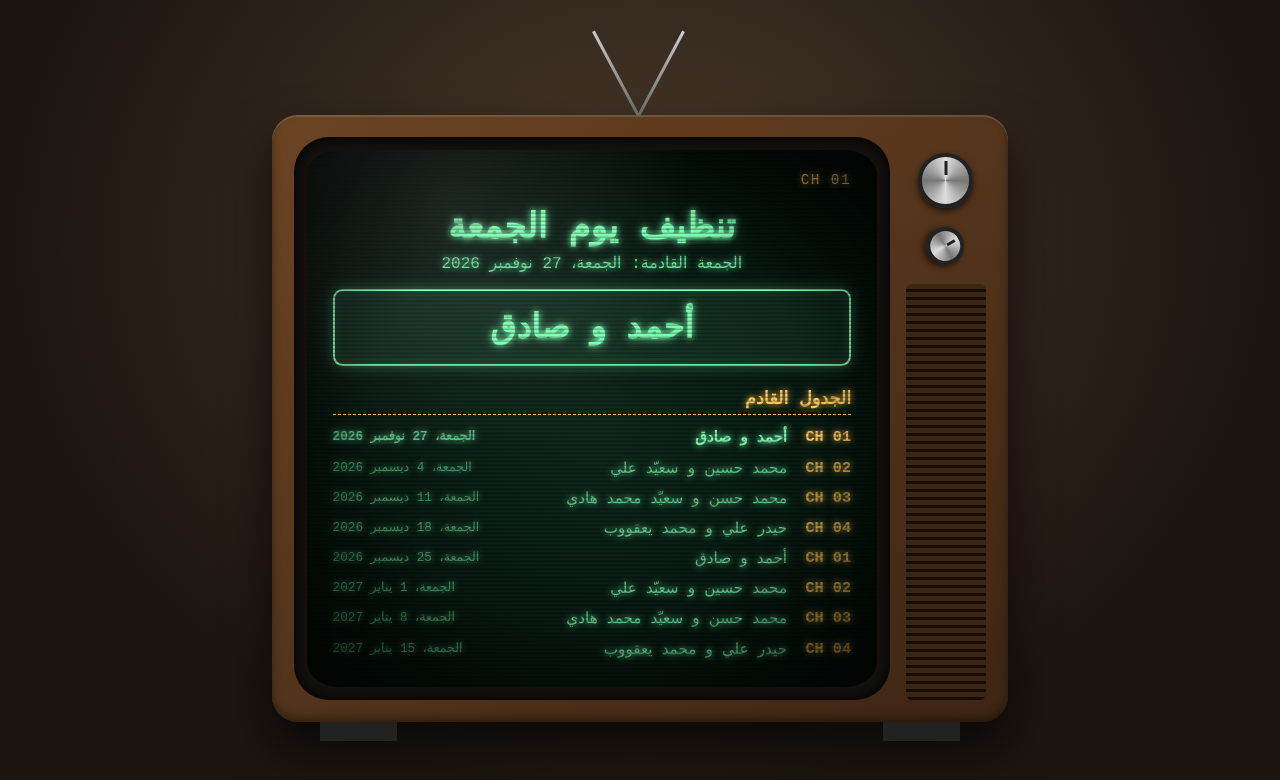
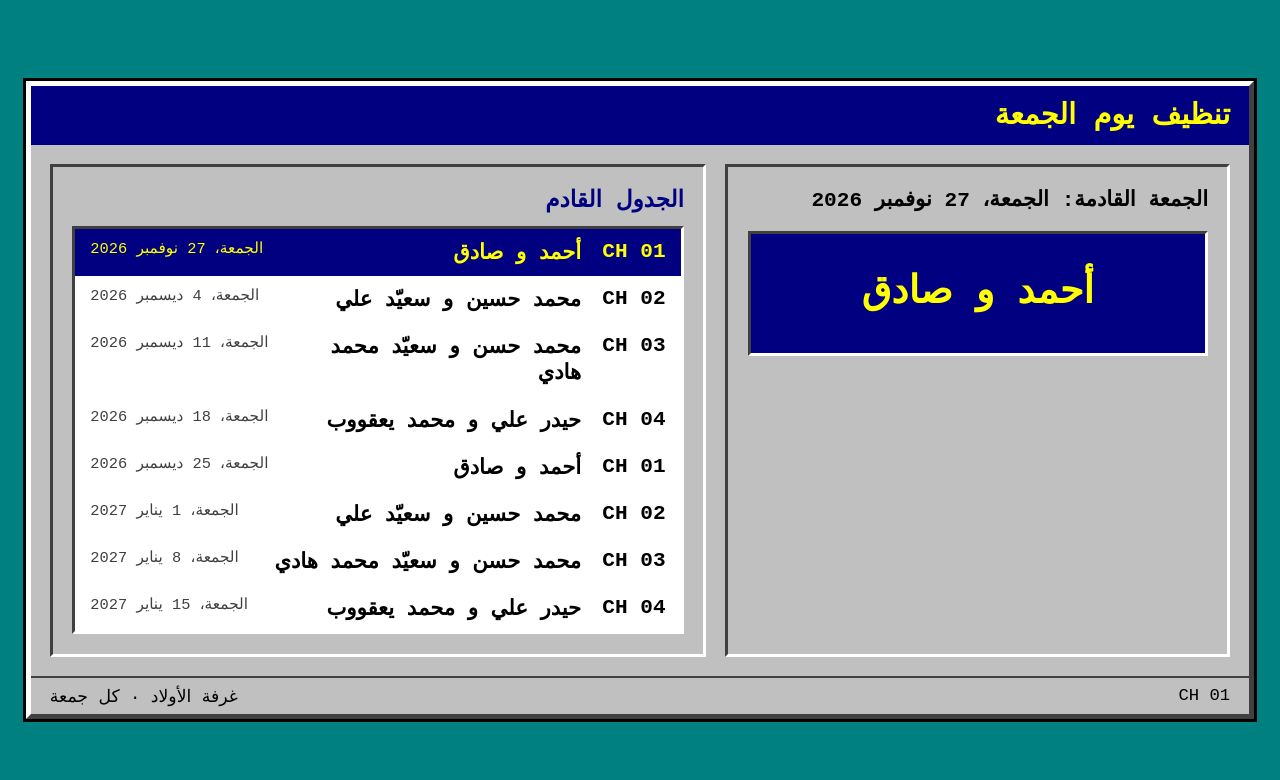
Before and after one commit to HaidarAli147/abu_jalal, a plain HTML site: page index.html in a window 1280 px wide. Drawn offline with Linux system fonts and the light colour scheme.

```diff
--- a/index.html
+++ b/index.html
@@ -7,29 +7,19 @@
 <link rel="stylesheet" href="style.css">
 </head>
 <body>
-<main class="tv">
-  <div class="antenna" aria-hidden="true"></div>
-  <div class="cabinet">
-    <div class="bezel">
-      <div class="screen">
-        <header class="bar">
-          <span class="ch" id="ch">CH 01</span>
-          <span class="live">● على الهواء</span>
-        </header>
-        <h1>تنظيف يوم الجمعة</h1>
-        <p id="label"></p>
-        <div class="now" id="now"></div>
-        <h2>الجدول القادم</h2>
-        <ol id="list"></ol>
-      </div>
-    </div>
-    <aside class="panel" aria-hidden="true">
-      <div class="knob"></div>
-      <div class="knob small"></div>
-      <div class="grill"></div>
-    </aside>
+<main class="set">
+  <header class="title">تنظيف يوم الجمعة</header>
+  <div class="body">
+    <section class="panel">
+      <p id="label"></p>
+      <div class="now" id="now"></div>
+    </section>
+    <section class="panel">
+      <h2>الجدول القادم</h2>
+      <ol id="list"></ol>
+    </section>
   </div>
-  <div class="legs" aria-hidden="true"></div>
+  <footer class="status"><span id="ch">CH 01</span><span>غرفة الأولاد · كل جمعة</span></footer>
 </main>
 <script src="script.js"></script>
 </body>
--- a/style.css
+++ b/style.css
@@ -1,110 +1,54 @@
+/* Matches the Retro TV set-top theme: teal surround, silver bevels,
+   navy selection, yellow highlight, monospace type. Sized in rem so it
+   stays readable from the sofa on a 22" screen. */
 :root{
-  --phosphor:#7dffb2;
-  --amber:#ffc857;
-  --wood:#6b4423;
-  --wood-dark:#3d2514;
+  --teal:#008080; --silver:#c0c0c0; --navy:#000080;
+  --yellow:#ffff00; --shade:#404040; --white:#fff;
 }
+html{font-size:clamp(14px,1.5vw,28px)}
 *{box-sizing:border-box}
 body{
-  margin:0;
-  min-height:100vh;
-  display:grid;
-  place-items:center;
-  padding:2rem 1rem;
-  background:radial-gradient(ellipse at 50% 30%,#4a3a2a 0%,#1c1510 70%);
+  margin:0;min-height:100vh;padding:2rem 1rem;
+  display:grid;place-items:center;
+  background:var(--teal);color:#000;
   font-family:"Courier New",ui-monospace,monospace;
 }
-
-/* ---- TV body ---- */
-.tv{width:100%;max-width:46rem;position:relative;padding-top:3.5rem}
-.antenna{position:absolute;top:0;left:50%;width:0;height:0}
-.antenna::before,.antenna::after{
-  content:"";position:absolute;bottom:-3.6rem;width:3px;height:6rem;
-  background:linear-gradient(#ccc,#666);transform-origin:bottom;
+.set{
+  width:100%;max-width:64rem;background:var(--silver);
+  border:.3rem solid;border-color:var(--white) var(--shade) var(--shade) var(--white);
+  outline:.2rem solid #000;
 }
-.antenna::before{transform:rotate(-28deg)}
-.antenna::after{transform:rotate(28deg)}
-.cabinet{
-  direction:ltr; /* keep knobs on the right even though the page is RTL */
-  display:flex;gap:1rem;padding:1.4rem;border-radius:1.6rem;
-  background:linear-gradient(145deg,var(--wood),var(--wood-dark));
-  box-shadow:0 1.5rem 3rem #000a,inset 0 2px 0 #ffffff22,inset 0 -4px 8px #0006;
+.title{
+  background:var(--navy);color:var(--yellow);
+  font-size:1.5rem;font-weight:700;padding:.6rem 1rem;
 }
-.bezel{
-  flex:1;padding:.8rem;border-radius:2.2rem;background:#14110e;
-  box-shadow:inset 0 0 1rem #000;
+.body{display:grid;grid-template-columns:1fr 1.3fr;gap:1rem;padding:1rem}
+.panel{
+  background:var(--silver);padding:1rem;
+  border:.2rem solid;border-color:var(--shade) var(--white) var(--white) var(--shade);
+}
+#label{margin:0 0 1rem;font-size:1.1rem;font-weight:700}
+.now{
+  background:var(--navy);color:var(--yellow);
+  font-size:2rem;font-weight:700;line-height:1.5;text-align:center;
+  padding:1.6rem 1rem;
+  border:.2rem solid;border-color:var(--shade) var(--white) var(--white) var(--shade);
+}
+h2{margin:0 0 .6rem;font-size:1.2rem;color:var(--navy)}
+ol{list-style:none;margin:0;padding:0;background:var(--white);
+  border:.2rem solid;border-color:var(--shade) var(--white) var(--white) var(--shade)}
+li{display:flex;gap:.8rem;padding:.55rem .8rem;font-size:1.1rem;font-weight:700}
+li b{min-width:3.6rem}
+li small{margin-inline-start:auto;font-size:.8rem;font-weight:400;color:var(--shade);white-space:nowrap}
+li.me{background:var(--navy);color:var(--yellow)}
+li.me small{color:var(--yellow)}
+.status{
+  display:flex;justify-content:space-between;padding:.4rem 1rem;
+  font-size:.9rem;border-top:.15rem solid var(--shade);
 }
 
-/* ---- Screen ---- */
-.screen{
-  direction:rtl;position:relative;overflow:hidden;
-  min-height:28rem;padding:1.4rem 1.6rem;border-radius:2rem / 1.6rem;
-  color:var(--phosphor);
-  background:radial-gradient(ellipse at center,#0f2a1d 0%,#04100a 85%);
-  text-shadow:0 0 6px var(--phosphor),0 0 14px #7dffb255;
-  animation:on .9s ease-out,flicker 5s infinite;
-}
-.screen::before{ /* scanlines */
-  content:"";position:absolute;inset:0;pointer-events:none;z-index:2;
-  background:repeating-linear-gradient(#0000 0 2px,#00000040 3px 4px);
-}
-.screen::after{ /* vignette + glass glare */
-  content:"";position:absolute;inset:0;pointer-events:none;z-index:3;
-  background:
-    radial-gradient(ellipse at 25% 10%,#ffffff18,#0000 40%),
-    radial-gradient(ellipse at center,#0000 55%,#000b 100%);
-}
-.screen>*{position:relative;z-index:1}
-
-.bar{display:flex;justify-content:space-between;font-size:.9rem;color:var(--amber);
-  text-shadow:0 0 6px var(--amber);letter-spacing:.1em}
-.live{animation:blink 1.4s steps(1) infinite}
-h1{margin:1rem 0 .2rem;font-size:clamp(1.5rem,5vw,2.2rem);text-align:center}
-h2{margin:1.4rem 0 .5rem;font-size:1.1rem;color:var(--amber);text-shadow:0 0 6px var(--amber);
-  border-bottom:1px dashed currentColor;padding-bottom:.3rem}
-#label{text-align:center;margin:0 0 1rem;opacity:.85}
-.now{
-  text-align:center;font-size:clamp(1.4rem,5.5vw,2.1rem);font-weight:700;
-  padding:1rem;border:2px solid currentColor;border-radius:.6rem;
-  background:#7dffb214;box-shadow:0 0 14px #7dffb255,inset 0 0 14px #7dffb222;
-}
-ol{list-style:none;margin:0;padding:0}
-li{display:flex;gap:.8rem;padding:.35rem 0;font-size:.95rem;opacity:.75}
-li b{color:var(--amber);min-width:3.2rem;text-shadow:0 0 6px var(--amber)}
-li small{opacity:.7;margin-inline-start:auto;white-space:nowrap}
-li.me{opacity:1;font-weight:700}
-
-/* ---- Side panel ---- */
-.panel{width:5rem;display:flex;flex-direction:column;align-items:center;gap:1.2rem;padding-top:1rem}
-.knob{
-  width:3.4rem;height:3.4rem;border-radius:50%;
-  background:conic-gradient(#ddd,#777,#ddd,#777,#ddd);
-  border:4px solid #222;box-shadow:0 3px 6px #000a;position:relative;
-}
-.knob::after{content:"";position:absolute;top:4px;left:50%;width:3px;height:30%;
-  background:#222;transform:translateX(-50%)}
-.knob.small{width:2.4rem;height:2.4rem;transform:rotate(60deg)}
-.grill{flex:1;width:100%;min-height:5rem;border-radius:.4rem;
-  background:repeating-linear-gradient(#0000 0 5px,#000a 5px 8px),var(--wood-dark)}
-.legs{height:1.2rem;margin:0 3rem;
-  background:linear-gradient(90deg,#222 0 12%,#0000 12% 88%,#222 88%)}
-
-/* ---- Motion ---- */
-@keyframes on{
-  0%{transform:scaleY(.01);filter:brightness(4)}
-  40%{transform:scaleY(.01) scaleX(1)}
-  100%{transform:none;filter:none}
-}
-@keyframes flicker{0%,100%{opacity:1}92%{opacity:1}93%{opacity:.93}95%{opacity:1}}
-@keyframes blink{50%{opacity:0}}
-@media (prefers-reduced-motion:reduce){.screen,.live{animation:none}}
-
-/* ---- Small screens ---- */
-@media (max-width:520px){
-  .cabinet{padding:.8rem}
-  .panel{width:2.6rem}
-  .knob{width:2.2rem;height:2.2rem}
-  .knob.small{width:1.6rem;height:1.6rem}
-  .screen{padding:1rem}
+@media (max-width:700px){
+  html{font-size:15px}
+  .body{grid-template-columns:1fr}
   li small{display:none}
 }
```
